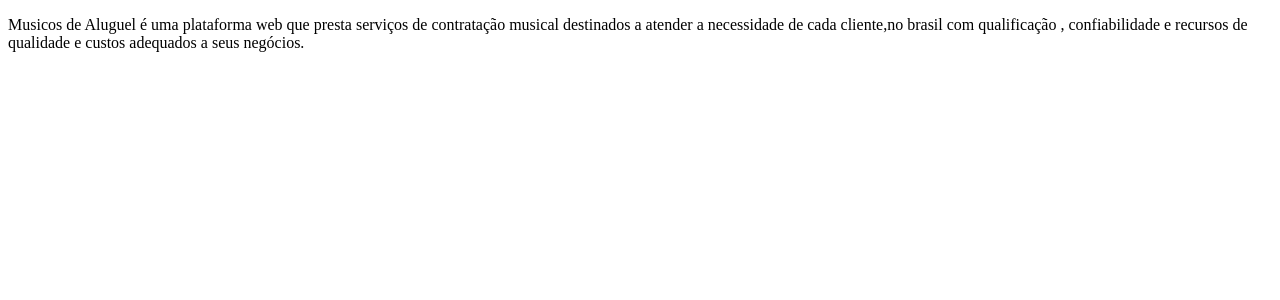
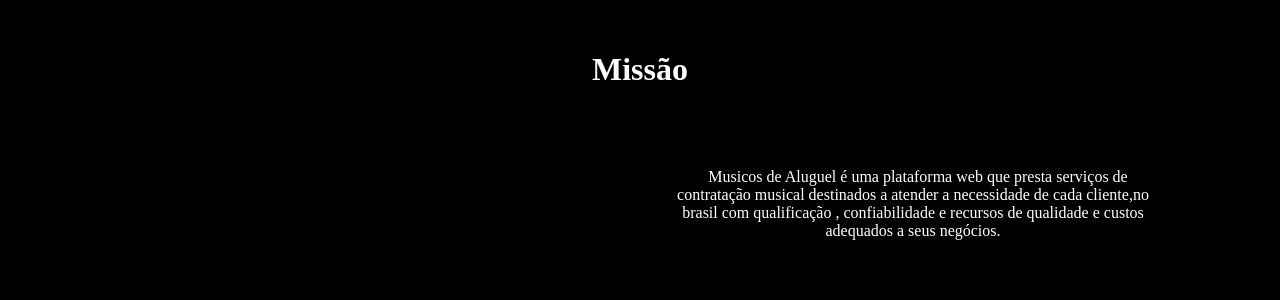
Before and after one commit to Leonardo-AD/musicosdealuguel, a PHP site: page /missao.html in a window 1280 px wide. Shown: the top 300 px of the page. Run offline with PHP 8.4, Linux system fonts and the light colour scheme.

Commit message:
Fazendo as estilagens

```diff
--- a/estilo.css
+++ b/estilo.css
@@ -108,3 +108,24 @@
 	/*padding-top: 10px;*/
 	/*padding-bottom: 15px; */
 }
+
+/*Estilizando a missão */
+
+p#missao{
+	color:white;
+	display: block;
+	text-align: center;
+	text-indent: 10px;
+	margin-top: 80px;
+	padding-left: 655px;
+	height: 20px;
+	width: 500px;
+}
+
+h1#missao {
+	color:white;
+	text-align: center;
+	padding-top: 30px;
+}
+
+/*Estilizando o Cadastro*/
--- a/missao.html
+++ b/missao.html
@@ -5,7 +5,9 @@
 	<title>Missão</title>
 	<link rel="stylesheet" type="text/css" href="estilo.css">
 </head>
-<body>
+<body bgcolor="black">
+
+	<h1 id="missao">Missão</h1>
 
 	<p id="missao">Musicos de Aluguel é uma plataforma web que presta serviços de contratação musical destinados a atender a necessidade de cada cliente,no brasil com qualificação , confiabilidade e recursos de qualidade e custos adequados a seus negócios.</p>
 </body>
```
